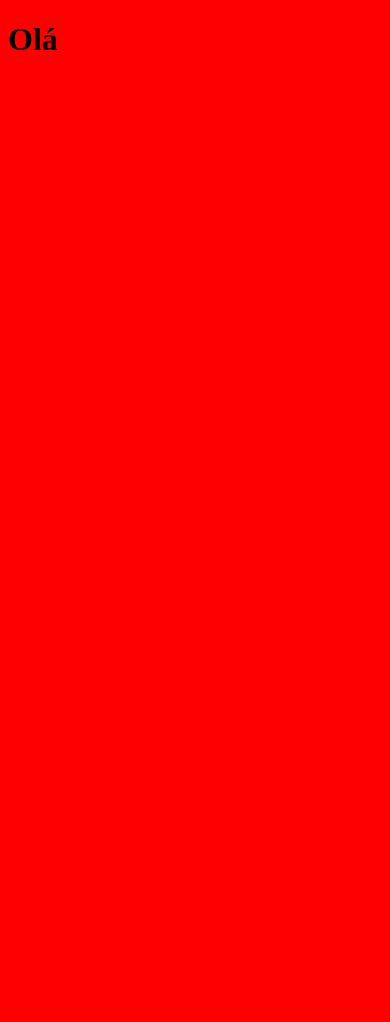
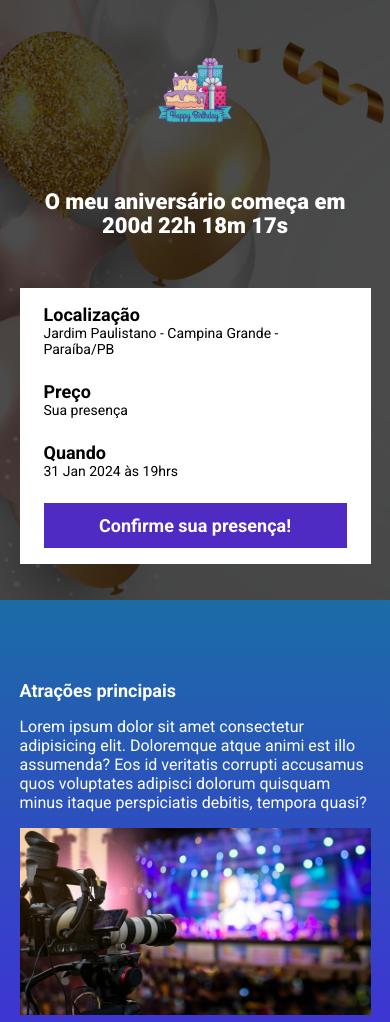
Before and after one commit to daviemanuels/my_birthday_event, a website built with Parcel: page src/index.html in a window 390 px wide. Shown: the top 1022 px of the page. Before the commit the page ends 844 px from the top, so only its background shows below. Built offline with nearby package versions, Linux system fonts and the light colour scheme.

Commit message:
finalizado o projeto

```diff
--- a/package.json
+++ b/package.json
@@ -13,6 +13,7 @@
   "license": "ISC",
   "devDependencies": {
     "@parcel/transformer-sass": "^2.9.3",
-    "parcel": "^2.9.3"
+    "parcel": "^2.9.3",
+    "sharp": "^0.31.3"
   }
 }
--- a/src/index.html
+++ b/src/index.html
@@ -4,11 +4,94 @@
     <meta charset="UTF-8">
     <meta name="viewport" content="width=device-width, initial-scale=1.0">
     <title>Meu Aniversário</title>
+    <link rel="preconnect" href="https://fonts.googleapis.com">
+    <link rel="preconnect" href="https://fonts.gstatic.com" crossorigin>
+    <link href="https://fonts.googleapis.com/css2?family=Lobster&family=Roboto:wght@400;700;900&display=swap" rel="stylesheet">
     <link rel="stylesheet" href="./styles/main.scss">
+    <link rel="stylesheet" href="https://unpkg.com/aos@next/dist/aos.css" />
 </head>
 <body>
-    <h1>Olá</h1>
+    <header class="hero">
+        <div class="container">
+            <img class="hero__logo" src="./images/logo.png" alt="Logo meu aniversário">
+            <p class="hero__text">
+                O meu aniversário <span id="inicio"></span> <span id="contador"></span>
+            </p>
+            <div class="infos-bar">
+                <ul class="infos-bar__infos">
+                    <li class="infos-bar__infos__item">
+                        <b>Localização</b>
+                        Jardim Paulistano - Campina Grande - Paraíba/PB
+                    </li>
+                    <li class="infos-bar__infos__item">
+                        <b>Preço</b>
+                        Sua presença
+                    </li>
+                    <li class="infos-bar__infos__item">
+                        <b>Quando</b>
+                        31 Jan 2024 às 19hrs
+                    </li>
+                </ul>
+                <a href="#" class="button button--primary">
+                    Confirme sua presença!
+                </a>
+            </div>
+        </div>
+    </header>
+    <section class="event event--atraction">
+        <div class="container" data-aos="fade-right">
+            <div class="event__details">
+                <h2 class="event__details__title">
+                    Atrações principais
+                </h2>
+                <p>
+                    Lorem ipsum dolor sit amet consectetur adipisicing elit. Doloremque atque animi est illo assumenda? Eos id veritatis corrupti accusamus quos voluptates adipisci dolorum quisquam minus itaque perspiciatis debitis, tempora quasi?
+                </p>
+            </div>
+            <img class="event__image" src="./images/event_main.jpg" alt="">
+        </div>
+    </section>
+    <section class="event event--local event--image-left">
+        <div class="container" data-aos="fade-left">
+            <div class="event__details">
+                <h2 class="event__details__title">
+                    Localidade
+                </h2>
+                <p>
+                    Lorem ipsum dolor sit amet consectetur adipisicing elit. Doloremque atque animi est illo assumenda? Eos id veritatis corrupti accusamus quos voluptates adipisci dolorum quisquam minus itaque perspiciatis debitis, tempora quasi?
+                </p>
+            </div>
+            <img class="event__image" src="./images/localidade.jpeg" alt="">
+        </div>
+    </section>
+    <section class="event event--fun">
+        <div class="container" data-aos="fade-right">
+            <div class="event__details">
+                <h2 class="event__details__title">
+                    Diversão garantida!
+                </h2>
+                <p>
+                    Lorem ipsum dolor sit amet consectetur adipisicing elit. Doloremque atque animi est illo assumenda? Eos id veritatis corrupti accusamus quos voluptates adipisci dolorum quisquam minus itaque perspiciatis debitis, tempora quasi?
+                </p>
+            </div>
+            <img class="event__image" src="./images/diversao.jpg" alt="">
+        </div>
+    </section>
+    <section class="event event--food event--image-left">
+        <div class="container" data-aos="fade-left">
+            <div class="event__details">
+                <h2 class="event__details__title">
+                    Muita comida
+                </h2>
+                <p>
+                    Lorem ipsum dolor sit amet consectetur adipisicing elit. Doloremque atque animi est illo assumenda? Eos id veritatis corrupti accusamus quos voluptates adipisci dolorum quisquam minus itaque perspiciatis debitis, tempora quasi?
+                </p>
+            </div>
+            <img class="event__image" src="./images/comida.jpg" alt="">
+        </div>
+    </section>
 
+    <script src="https://unpkg.com/aos@next/dist/aos.js"></script>
     <script src="./scripts/main.js"></script>
 </body>
 </html>
--- a/src/scripts/main.js
+++ b/src/scripts/main.js
@@ -1 +1,30 @@
-console.log("olá mundo")
+AOS.init();
+
+const dataDoEvento = new Date("Jan 31, 2024 19:00:00");
+const timeStampDoEvento = dataDoEvento.getTime();
+
+const contaAsHoras = setInterval(function() {
+    const agora = new Date();
+    const timeStampAtual = agora.getTime();
+
+    const distanciaAteOEvento = timeStampDoEvento - timeStampAtual;
+
+    const diaEmMs = 1000 * 60 * 60 * 24;
+    const horaEmMs = 1000 * 60 * 60;
+    const minutoEmMs = 1000 * 60;
+
+    const diasAteOEvento = Math.floor(distanciaAteOEvento / (diaEmMs));
+    const horasAteOEvento = Math.floor((distanciaAteOEvento % (diaEmMs)) / (horaEmMs));
+    const minutosAteOEvento = Math.floor((distanciaAteOEvento % (horaEmMs)) / (minutoEmMs));
+    const segundosAteOEvento = Math.floor((distanciaAteOEvento % minutoEmMs) / 1000);
+
+
+    document.getElementById('contador').innerHTML = `${diasAteOEvento}d ${horasAteOEvento}h ${minutosAteOEvento}m ${segundosAteOEvento}s`
+
+    if(distanciaAteOEvento < 0) {
+        clearInterval(contaAsHoras);
+        document.getElementById('contador').innerHTML = 'já se expirou!'
+    } else {
+        document.getElementById('inicio').innerHTML = 'começa em '
+    }
+}, 1000)
--- /dev/null
+++ b/src/styles/_event.scss
@@ -0,0 +1,61 @@
+@use 'variables';
+
+.event {
+    padding: 80px 0;
+
+
+    &--atraction {
+        background-image: linear-gradient(variables.$blue1, variables.$blue2);
+    }
+    &--local {
+        background-image: linear-gradient(variables.$blue2, variables.$pink);
+    }
+    &--fun {
+        background-image: linear-gradient(variables.$pink, variables.$yellow);
+    }
+    &--food {
+        background-image: linear-gradient(variables.$yellow, variables.$pink);
+    }
+
+    &--image-left {
+        .container {
+            flex-direction: row-reverse;
+        }
+    }
+
+    .container {
+        display: flex;
+        gap: 40px;
+    }
+
+    &__image {
+        max-width: 360px;
+    }
+
+    &__details {
+        &__title {
+            font-size: 18px;
+            font-weight: bold;
+            margin-bottom: 16px;
+        }
+
+        &__description {
+            line-height: 22px;
+        }
+    }
+
+    @media (max-width: 640px) {
+        .container {
+            display: block;
+        }
+
+        &__image {
+            width: 100%;
+        }
+
+        &__details {
+            margin-right: 0;
+            margin-bottom: 16px;
+        }
+    }
+}
--- /dev/null
+++ b/src/styles/_hero.scss
@@ -0,0 +1,62 @@
+@use 'variables';
+
+.hero {
+    padding-top: 64px;
+    padding-bottom: 100px;
+    background-image: url(../images/fundo.jpg);
+    background-repeat: no-repeat;
+    background-size: cover;
+    height: 600px;
+    position: relative;
+
+    .container {
+        position: relative;
+    }
+
+    &::before {
+        position: absolute;
+        top: 0;
+        left: 0;
+        width: 100%;
+        height: 100%;
+        background-color: variables.$secondaryTextColor;
+        opacity: .7;
+        content: '';
+    }
+
+    &__text {
+        margin-top: 50px;
+        margin-bottom: 50px;
+        font-size: 40px;
+        line-height: 56px;
+        font-weight: 800;
+        text-align: center;
+    }
+
+    &__logo {
+        margin: 0 auto;
+        height: 240px;
+        display: block;
+    }
+
+    @media (max-width: 1024px) {
+        &__logo {
+            height: 200px;
+        }
+    }
+
+    @media (max-width: 640px) {
+        padding: 40px 0;
+
+        &__logo {
+            height: 100px;
+        }
+
+        &__text {
+            font-size: 22px;
+            line-height: 24px;
+        }
+    }
+
+
+}
--- /dev/null
+++ b/src/styles/_variables.scss
@@ -0,0 +1,8 @@
+$textColor: #fff;
+$secondaryTextColor: #000;
+
+$blue1: #1b6ca7;
+$blue2: #442bdb;
+$pink: #89223b;
+$yellow: #9c791d;
+$purple: #4f2ac3;
--- /dev/null
+++ b/src/styles/components/_buttons.scss
@@ -0,0 +1,26 @@
+@use '../variables';
+
+.button {
+    padding: 12px;
+    font-size: 18px;
+    font-weight: bold;
+    text-decoration: none;
+    text-align: center;
+    white-space: nowrap;
+
+    &--primary {
+        color: #fff;
+        background-color: variables.$purple;
+    }
+
+    @media (max-width: 640px) {
+        display: block;
+        width: 100%;
+    }
+
+    @media (max-width: 1024px) {
+        display: flex;
+        align-items: center;
+        justify-content: center;
+    }
+}
--- /dev/null
+++ b/src/styles/components/_infos-bar.scss
@@ -0,0 +1,42 @@
+@use '../variables';
+
+.infos-bar {
+    padding: 16px 24px;
+    background-color: variables.$textColor;
+    display: flex;
+    justify-content: space-between;
+
+    &__infos {
+        display: flex;
+        gap: 40px;
+
+        &__item {
+            font-size: 14px;
+            color: variables.$secondaryTextColor;
+
+            b {
+                color: variables.$secondaryTextColor;
+                font-size: 18px;
+                display: block;
+            }
+        }
+    }
+
+    @media (max-width: 640px) {
+        display: block;
+
+        &__infos {
+            display: block;
+
+            &__item {
+                margin-bottom: 24px;
+            }
+        }
+    }
+
+    @media (max-width: 1024px) {
+        &__infos {
+            gap: 16px;
+        }
+    }
+}
--- a/src/styles/main.scss
+++ b/src/styles/main.scss
@@ -1,3 +1,28 @@
-body {
-    background-color: red;
+@use 'variables';
+@use 'hero';
+@use './components/infos-bar';
+@use './components/buttons';
+@use 'event';
+
+* {
+    margin: 0;
+    padding: 0;
+    box-sizing: border-box;
+    font-family: Roboto, sans-serif;
+    color: variables.$textColor;
+    list-style: none;
 }
+
+.container {
+    max-width: 960px;
+    width: 100%;
+    margin: 0 auto;
+
+    @media (max-width: 640px) {
+        max-width: 80%;
+    }
+
+    @media (max-width: 1024px) {
+        max-width: 90%;
+    }
+}
```
Also changed, not shown: src/images/comida.jpg (added), src/images/diversao.jpg (added), src/images/event_main.jpg (added), src/images/fundo.jpg (added), src/images/localidade.jpeg (added), src/images/logo.png (added), 1 other file.
